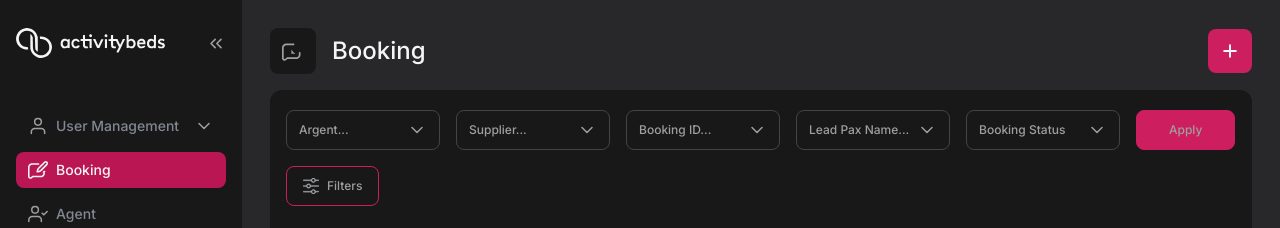
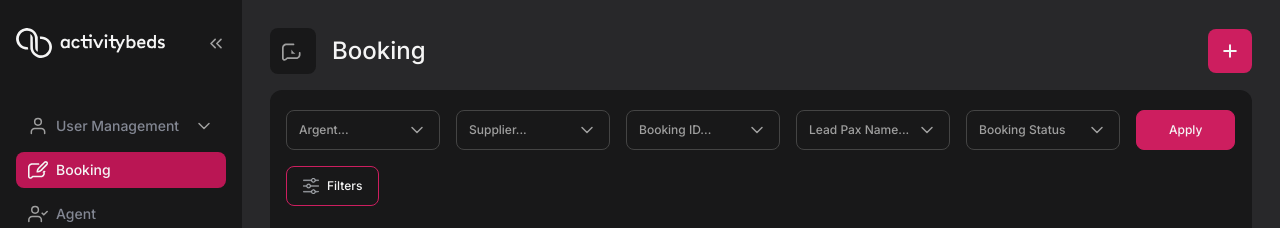
Before and after one commit to abongsjoel/activitybeds, a React (Vite) app: page /booking in a window 1280 px wide. Shown: the top 228 px of the page. Built offline with nearby package versions, Linux system fonts and the light colour scheme.

Commit message:
Make Apply button pop

```diff
--- a/index.html
+++ b/index.html
@@ -4,7 +4,7 @@
     <meta charset="UTF-8" />
     <link rel="icon" type="image/svg+xml" href="/logo.png" />
     <meta name="viewport" content="width=device-width, initial-scale=1.0" />
-    <title>Booking</title>
+    <title>activitybeds</title>
   </head>
   <body>
     <div id="root"></div>
--- a/src/Pages/BookingPage/BookingPage.module.css
+++ b/src/Pages/BookingPage/BookingPage.module.css
@@ -27,7 +27,7 @@
   font-size: 12px;
   line-height: 18px;
   height: 40px;
-  color: #9f9f9f;
+  color: #f5f5f5;
 }
 
 .filterButton {
--- a/src/Pages/BookingPage/index.jsx
+++ b/src/Pages/BookingPage/index.jsx
@@ -3,6 +3,8 @@ import DropButton from "../../components/Buttons/DropButton";
 import Button from "../../components/Buttons/Button";
 import Icon from "../../components/Icon";
 import Table from "../../components/Table";
+import StatusButton from "../../components/Buttons/StatusButton";
+import { data } from "../../constants";
 
 import bookIcon from "../../assets/svg/book.svg";
 import filterIcon from "../../assets/svg/filter.svg";
@@ -25,8 +27,6 @@ import {
   paxName,
   bookingType,
 } from "./BookingPage.module.css";
-import StatusButton from "../../components/Buttons/StatusButton";
-import { data } from "../../constants";
 
 export default function Booking() {
   const config = [
```
